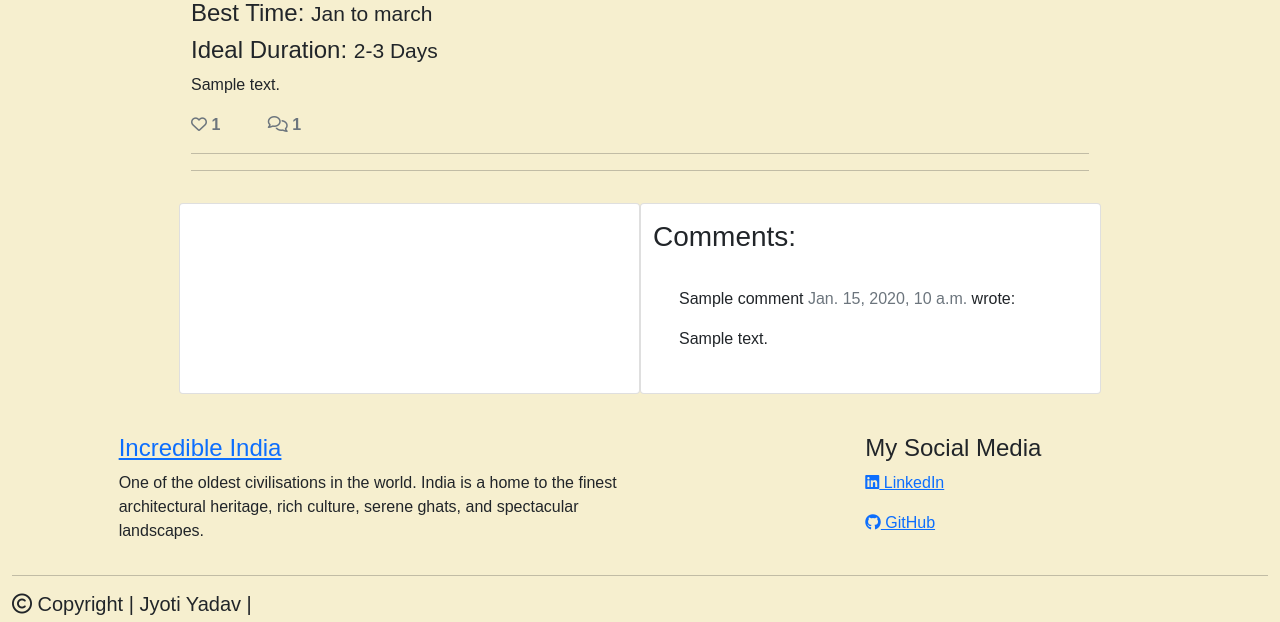
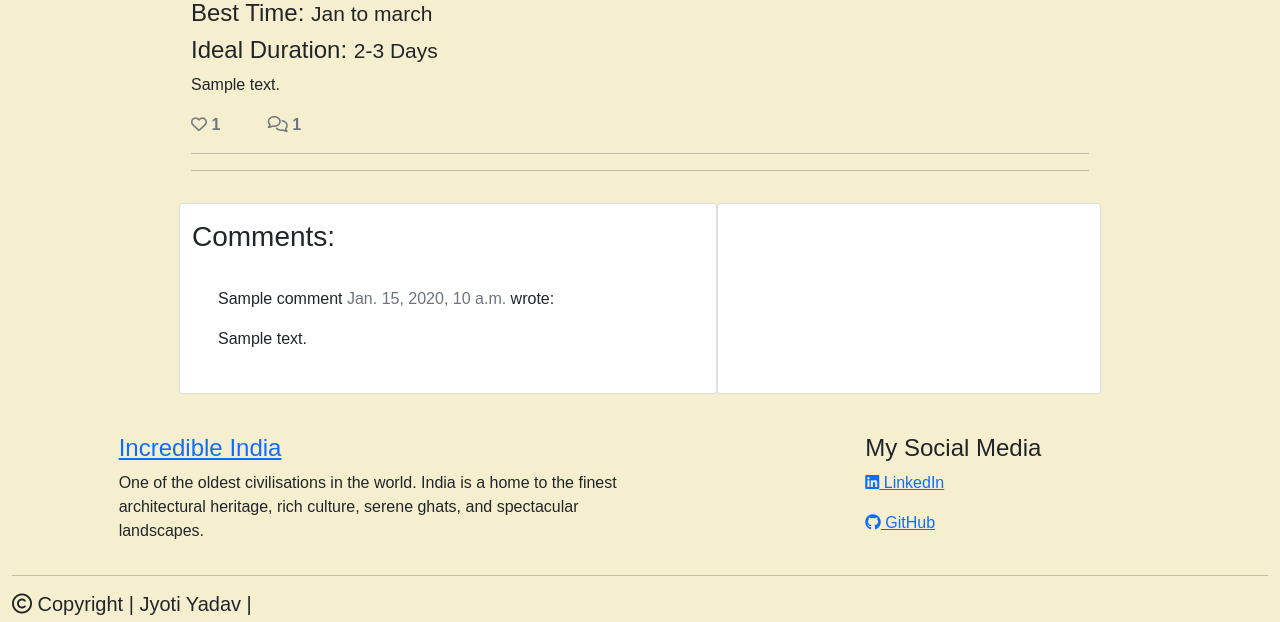
Before and after one commit to jyotiyadav2508/Blog_Website_PP4, a Django app: a page that uses templates/post_detail.html in a window 1280 px wide. Shown: the part 238-860 px from the top of the page. Run offline with Django 3.2, Linux system fonts and the light colour scheme; tables that the repository leaves empty hold one stand-in row (values such as "Sample post"); some libraries are stand-ins or nearby versions.

Commit message:
create forms.py

```diff
--- a/blog/admin.py
+++ b/blog/admin.py
@@ -26,4 +26,4 @@ class CommentAdmin(admin.ModelAdmin):
     actions = ['approve_comments']
 
     def approve_comments(self, request, queryset):
-        queryset.update(approve=True)
+        queryset.update(approved=True)
--- a/templates/post_detail.html
+++ b/templates/post_detail.html
@@ -8,7 +8,7 @@
         <div class="row g-0">
             <div class="col-md-10 mx-auto p-md-3">
                 <!-- <img class="post-content-img" src="{{ post.featured_image.url }}" width="100%" alt="{{ post.title }} Image"> -->
-                <div class="d-none d-md-block col-md-6">
+                <div class="d-none d-md-block col-md-10">
                     <!-- The featured image URL or an alternitive if one isnt provided -->
                     {% if "placeholder" in post.featured_image.url %}
                     <img class="card-img" src="https://codeinstitute.s3.amazonaws.com/fullstack/blog/default.jpg" width="100%">
@@ -43,8 +43,24 @@
                 <hr>
                 <hr>
                 <div class="row">
-
-                    <div class=" col-md-6 card mb-4  mt-3 post-comment ">
+                    <div class=" col-md-7 card mb-4 mt-3 pt-3 post-comment ">
+                        <h3>Comments: </h3>
+                        <div class="card-body">
+                            <!-- for loop to iterate through each comment in comments -->
+                            {% for comment in comments %}
+                            <div class="comments" style="padding: 10px;">
+                                <p class="font-weight-bold">
+                                    {{ comment.name }}
+                                    <span class=" text-muted font-weight-normal">
+                                        {{ comment.created_on }}
+                                    </span> wrote:
+                                </p>
+                                {{ comment.body | linebreaks }}
+                            </div>
+                            {% endfor %}
+                        </div>
+                    </div>
+                    <div class=" col-md-5 card mb-4  mt-3 post-comment ">
                         <div class="card-body">
                             <!-- alert when comment is submitted -->
                             {% if commented %}
@@ -64,23 +80,7 @@
                             {% endif %}
                         </div>
                     </div>
-                    <div class=" col-md-6 card mb-4 mt-3 pt-3 post-comment ">
-                        <h3>Comments: </h3>
-                        <div class="card-body">
-                            <!-- for loop to iterate through each comment in comments -->
-                            {% for comment in comments %}
-                            <div class="comments" style="padding: 10px;">
-                                <p class="font-weight-bold">
-                                    {{ comment.name }}
-                                    <span class=" text-muted font-weight-normal">
-                                        {{ comment.created_on }}
-                                    </span> wrote:
-                                </p>
-                                {{ comment.body | linebreaks }}
-                            </div>
-                            {% endfor %}
-                        </div>
-                    </div>
+
                 </div>
             </div>
         </div>
```
Also changed, not shown: blog/migrations/0003_alter_post_destinations.py (added).
